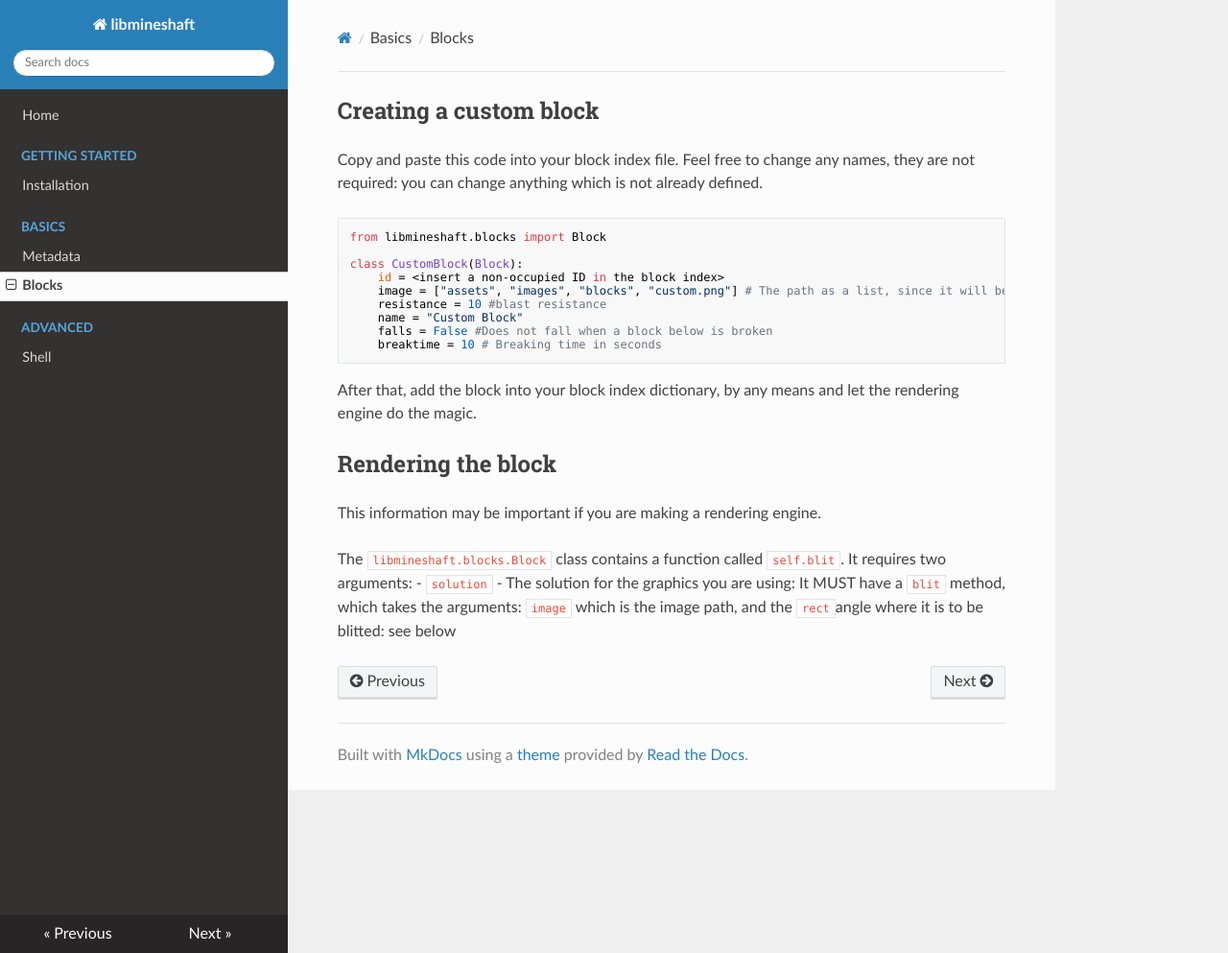
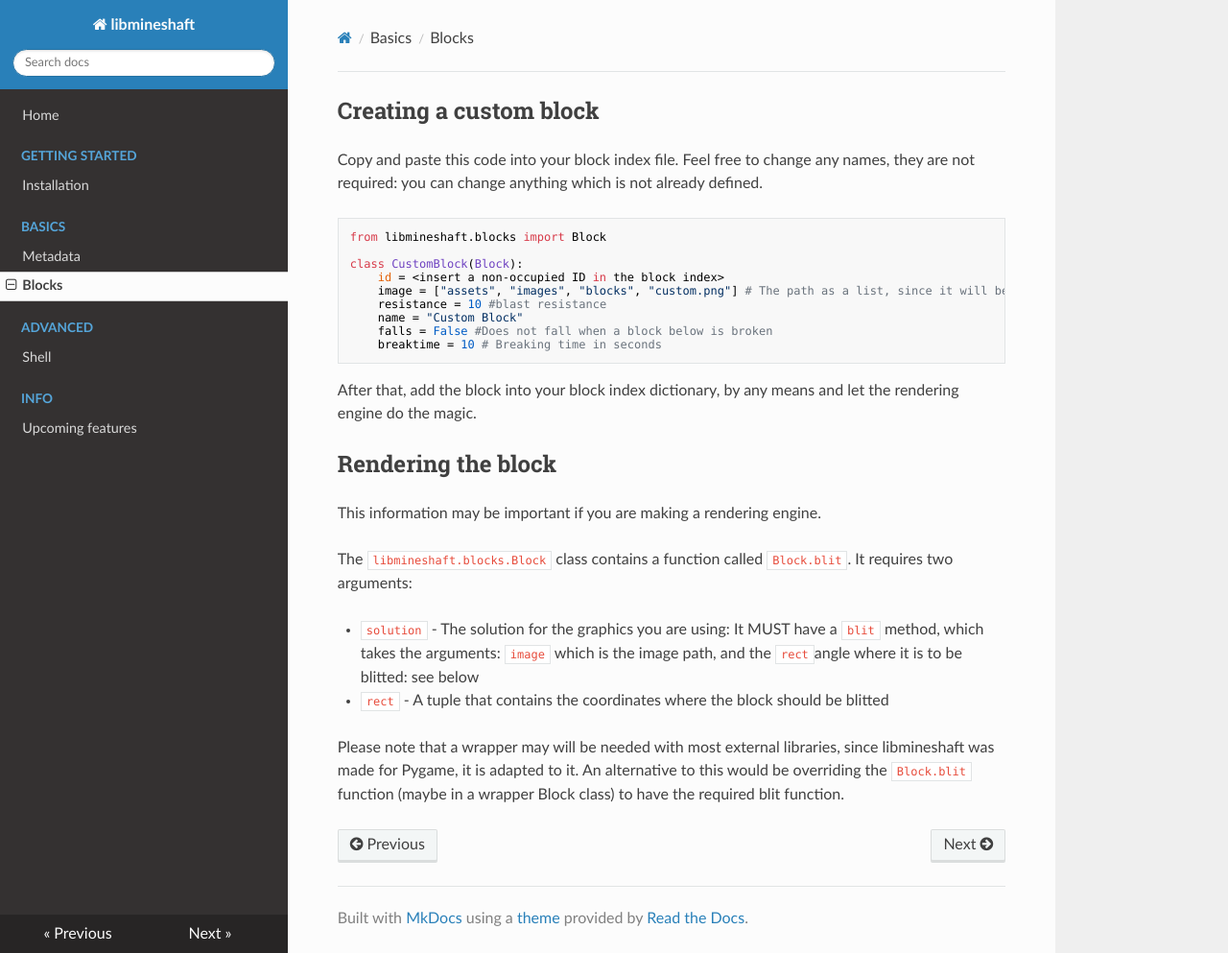
Before and after one commit to Mineshaft-game/libmineshaft, an MkDocs documentation site: the page built from docs/blocks.md, in a window 1280 px wide and 993 px high. Shown: the whole window at 96% size. Built offline with MkDocs 1.6.1, drawn with Linux system fonts in a browser that asks for light colours; nearby versions of some CDN libraries.

Commit message:
Add future updates to documentation

```diff
--- a/docs/blocks.md
+++ b/docs/blocks.md
@@ -22,5 +22,11 @@
 This information may be important if you are making a rendering engine.
 
 
-The `libmineshaft.blocks.Block` class contains a function called `self.blit`. It requires two arguments:
-- `solution` - The solution for the graphics you are using: It MUST have a `blit` method, which takes the arguments: `image` which is the image path, and the `rect`angle where it is to be blitted: see below
+The `libmineshaft.blocks.Block` class contains a function called `Block.blit`. It requires two arguments:
+
+
+
+* `solution` - The solution for the graphics you are using: It MUST have a `blit` method, which takes the arguments: `image` which is the image path, and the `rect`angle where it is to be blitted: see below
+* `rect` - A tuple that contains the coordinates where the block should be blitted
+
+Please note that a wrapper may will be needed with most external libraries, since libmineshaft was made for Pygame, it is adapted to it. An alternative to this would be overriding the `Block.blit` function (maybe in a wrapper Block class) to have the required blit function.
--- a/mkdocs.yml
+++ b/mkdocs.yml
@@ -9,3 +9,5 @@
         - Blocks: "blocks.md"
     - Advanced:
         - Shell: "shell.md"
+    - Info:
+        - Upcoming features: "future.md"
```
Also changed, not shown: docs/future.md (added, +12 -0 lines).
